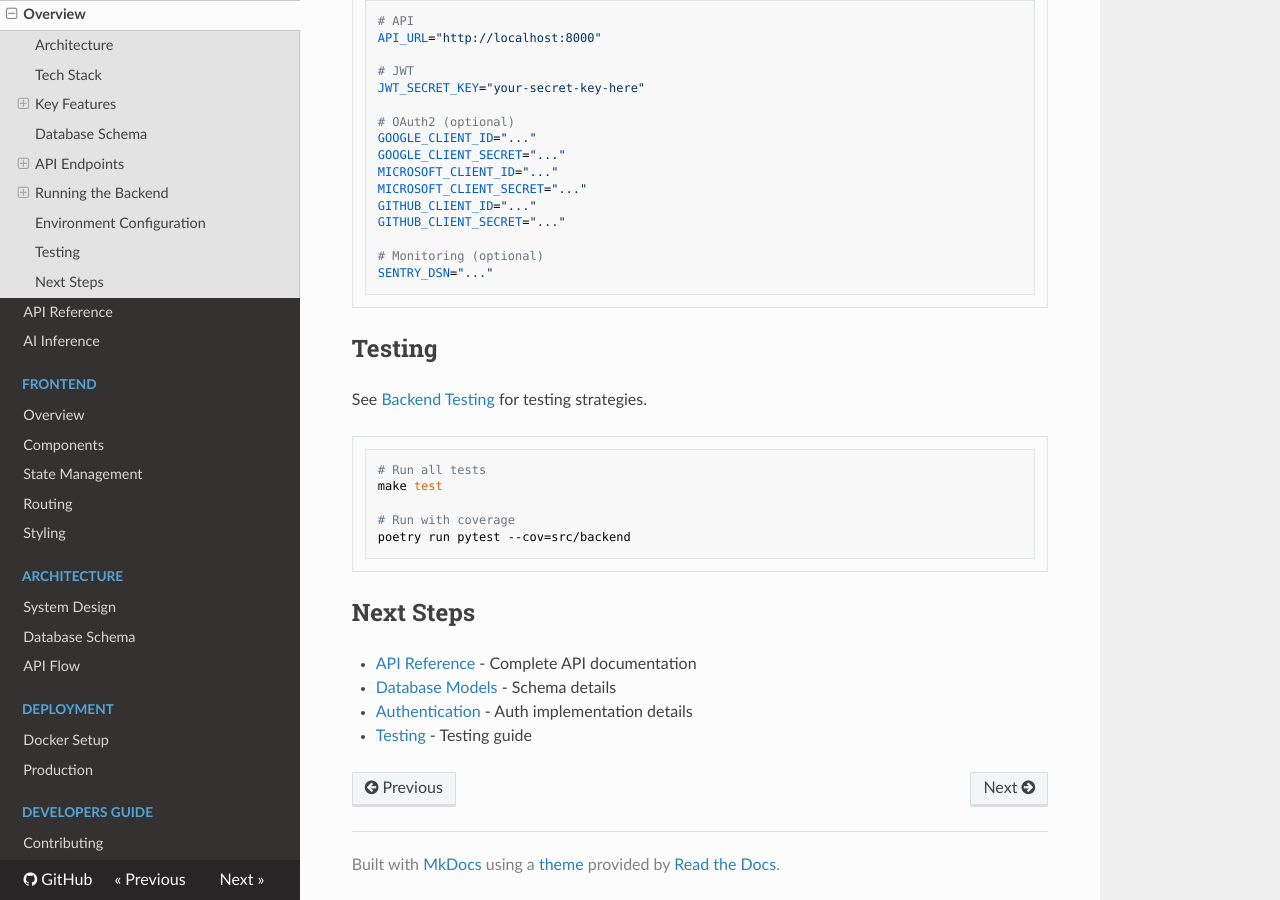
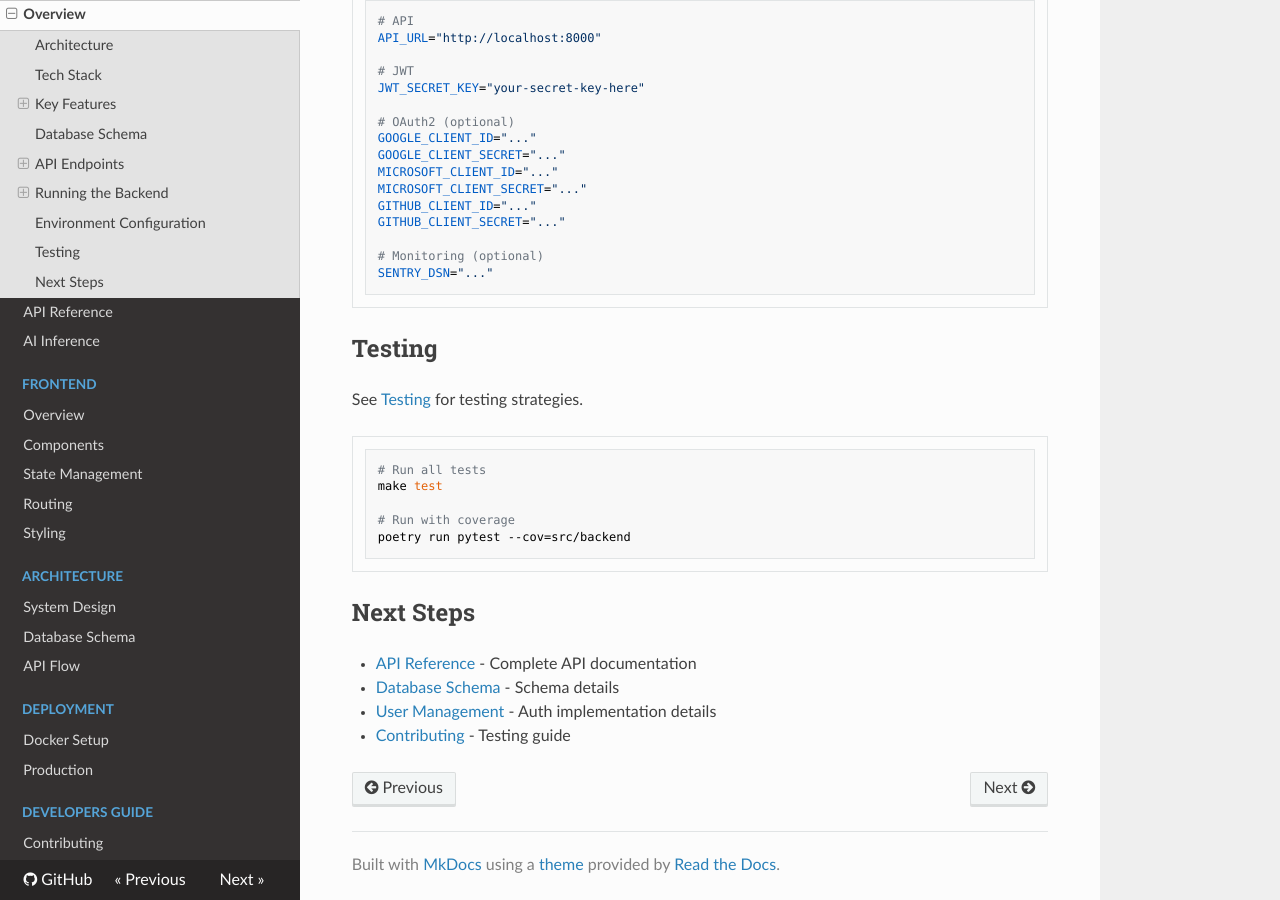
Before and after one commit to Depict-CV/Depict-AI, an MkDocs documentation site: the page built from docs/backend/overview.md, in a window 1280 px wide and 900 px high, scrolled down 3125 px. Built offline with MkDocs 1.6.1, drawn with Linux system fonts in a browser that asks for light colours; nearby versions of some CDN libraries; some of the changed text lies outside the part shown.

Commit message:
fix workflows (#37)

````diff
--- a/.pre-commit-config.yaml
+++ b/.pre-commit-config.yaml
@@ -20,7 +20,7 @@
     hooks:
       - id: prettier
         name: Prettier
-        entry: powershell.exe -Command "cd src/frontend; npm run format"
+        entry: npm --prefix src/frontend run format
         language: system
         files: ^src/frontend/.*\.(js|ts|vue|json|css|md)$
         pass_filenames: false
--- a/docs/backend/overview.md
+++ b/docs/backend/overview.md
@@ -56,7 +56,7 @@
 
 ## Database Schema
 
-See [Database Models](models.md) for complete schema details.
+See [Database Schema](../architecture/database.md) for complete schema details.
 
 Main entities:
 - **User** - Authentication and profile
@@ -144,7 +144,7 @@
 
 ## Testing
 
-See [Backend Testing](tests.md) for testing strategies.
+See [Testing](../contributing.md) for testing strategies.
 
 ```bash
 # Run all tests
@@ -157,6 +157,6 @@
 ## Next Steps
 
 - [API Reference](api.md) - Complete API documentation
-- [Database Models](models.md) - Schema details
-- [Authentication](authentication.md) - Auth implementation details
-- [Testing](tests.md) - Testing guide
+- [Database Schema](../architecture/database.md) - Schema details
+- [User Management](../USER_MANAGEMENT.md) - Auth implementation details
+- [Contributing](../contributing.md) - Testing guide
````
Also changed, not shown: docs/backend/api.md (+3 -3 lines), docs/frontend/overview.md (+1 -1 lines), docs/index.md (+1 -1 lines), docs/installation.md (+2 -2 lines), docs/quickstart.md (+2 -2 lines), 4 other files.
